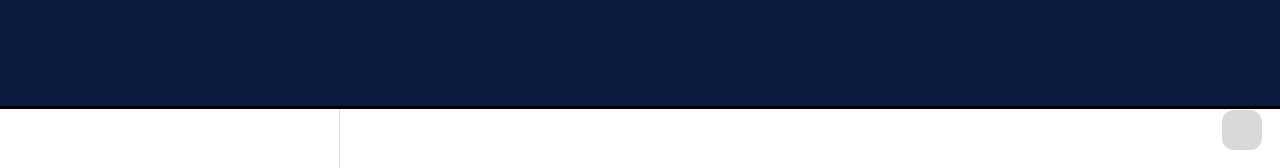
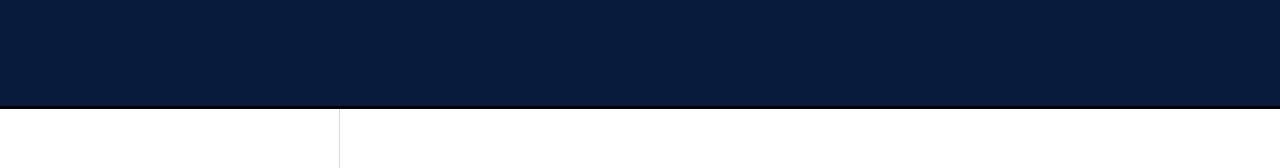
Before and after one commit to sambacha/fontParts, a Sphinx documentation site: the page built from documentation/source/index.rst, in a window 1280 px wide and 900 px high. Shown: the part 732-900 px from the top of the window. Built offline with Sphinx 7.4.7, drawn with Linux system fonts in a browser that asks for light colours; some web fonts are replaced; pages that are not in the unit, such as notebooks, are missing from menus.

Commit message:
correct intro button; remove needless home button link from bottom

```diff
--- a/documentation/source/_themes/fontPartsTheme/intro.html
+++ b/documentation/source/_themes/fontPartsTheme/intro.html
@@ -4,7 +4,7 @@
     <div class="fade-in central-column-wrapper columns-2">
       <p>FontParts is a Python API for programmatically creating and editing parts of fonts during the type design process, and it is application-independent to allow scripts to be portable across multiple applications. It is the replacement for <a class="underline" href="http://robofab.org">RoboFab</a>.</p>
       <div>
-        <a href="#designers" class="button">learn more</a>
+        <a href="#history" class="button">learn more</a>
       </div>
     </div>
   </div>
--- a/documentation/source/_themes/fontPartsTheme/layout.html
+++ b/documentation/source/_themes/fontPartsTheme/layout.html
@@ -104,5 +104,4 @@
 		</div>
 	</div>
 </div>
-<a href="{{ pathto('index.html',1) }}"><div id="home_button"></div></a>
 {%- endblock %}
```
